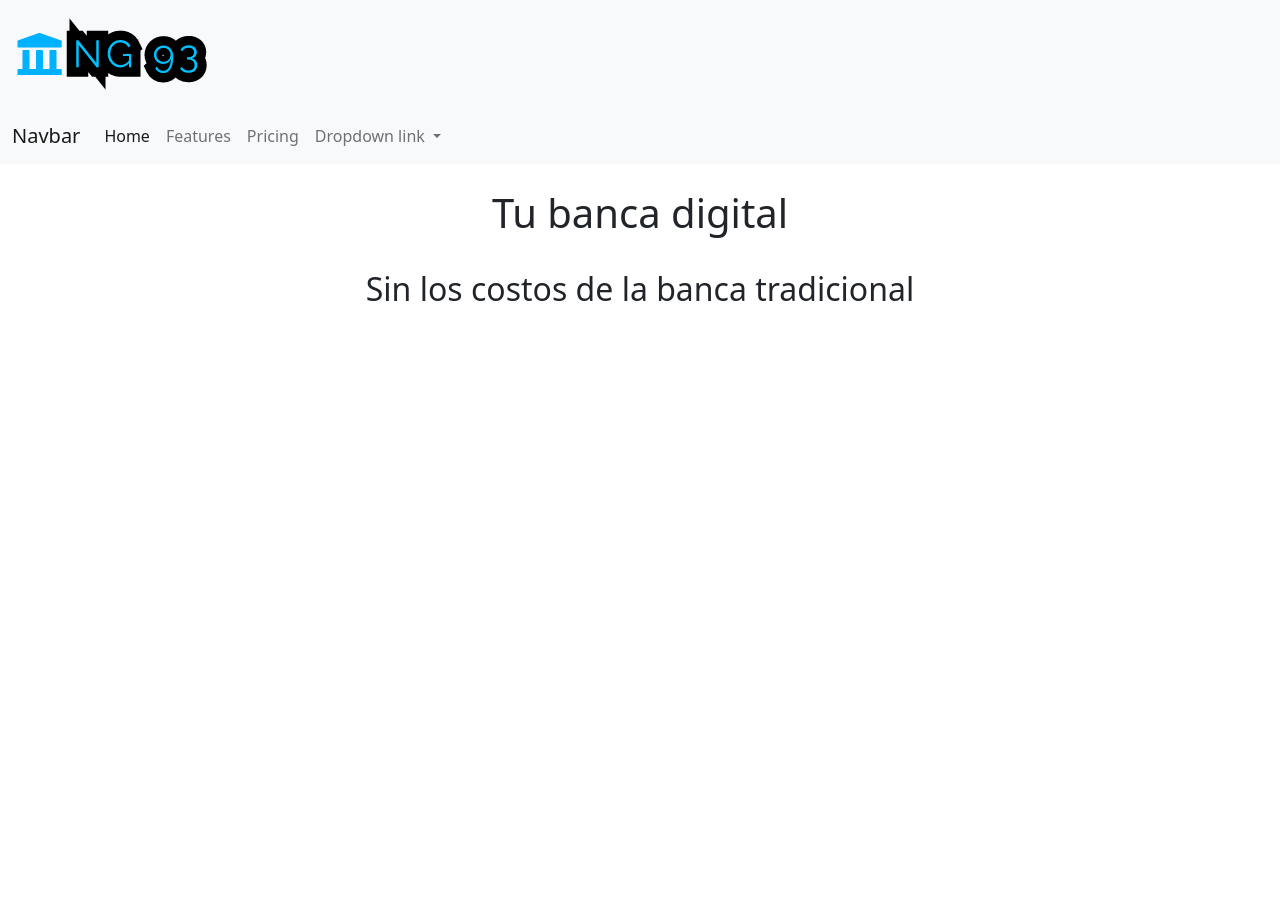
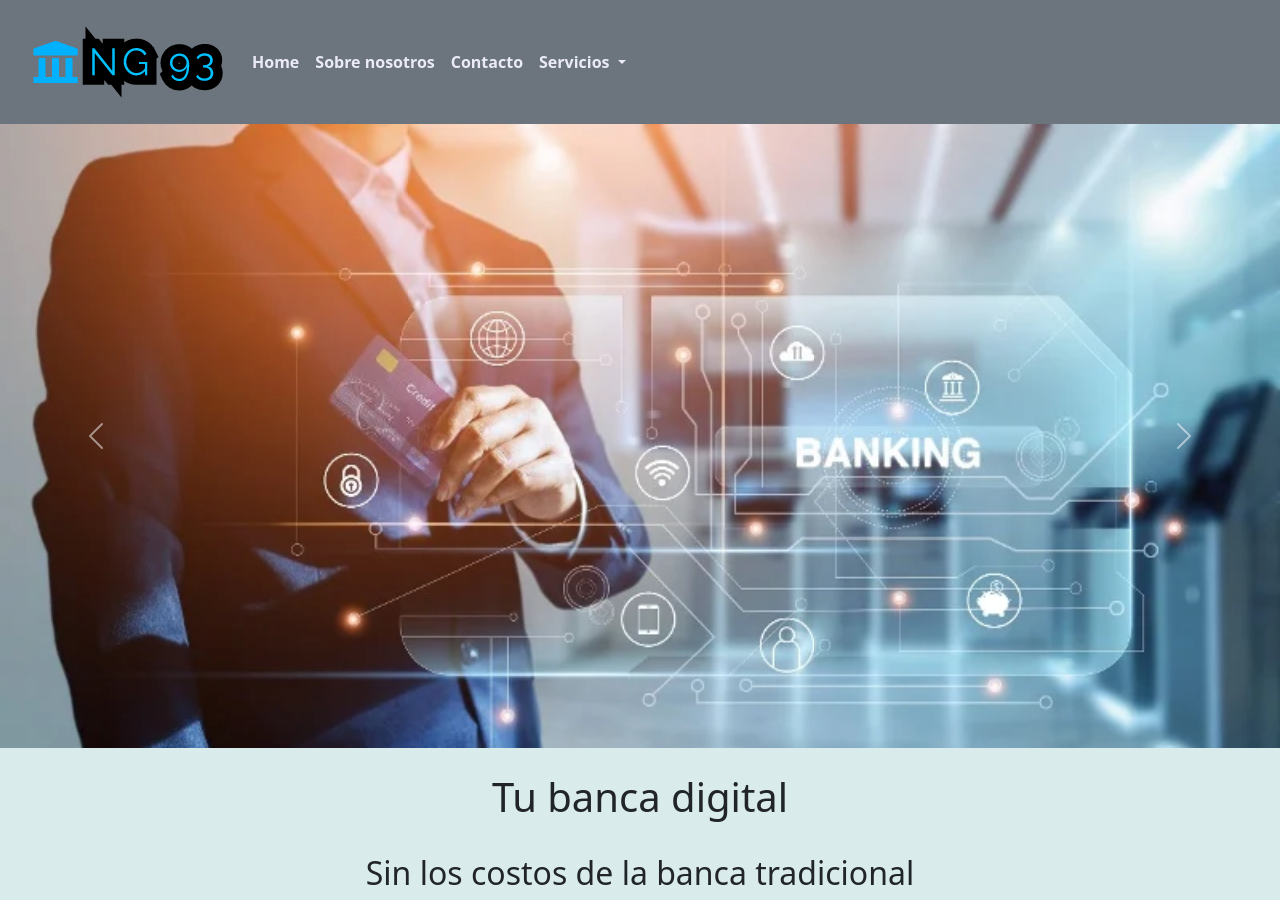
Before and after one commit to ngj93/proyectofinal.GomezIgnacio, a plain HTML site: page index.html in a window 1280 px wide. Before the commit the page ends 800 px from the top, so only its background shows below. Drawn offline with nearby package versions, Linux system fonts and the light colour scheme.

Commit message:
agregando bootstrap al proyecto

```diff
--- a/estilo.css
+++ b/estilo.css
@@ -12,5 +12,13 @@ h2 {
   text-align: center;
 }
 body {
-  background-color: rgb(217, 233, 232);
+  background-color: rgb(217, 235, 235);
 }
+#menu a {
+  font-size: 20;
+  font-weight: bold;
+  color: rgb(235, 235, 247);
+}
+.carousel-inner {
+  max-height: 39rem;
+}
--- a/index.html
+++ b/index.html
@@ -4,53 +4,76 @@
     <meta charset="UTF-8">
     <meta http-equiv="X-UA-Compatible" content="IE=edge">
     <meta name="viewport" content="width=device-width, initial-scale=1.0">
-    <link rel="stylesheet"
+
+
+
+    <link href="https://cdn.jsdelivr.net/npm/bootstrap@5.1.3/dist/css/bootstrap.min.css" rel="stylesheet" integrity="sha384-1BmE4kWBq78iYhFldvKuhfTAU6auU8tT94WrHftjDbrCEXSU1oBoqyl2QvZ6jIW3" crossorigin="anonymous">
+    <link
+    rel="stylesheet"
     href="https://cdnjs.cloudflare.com/ajax/libs/animate.css/4.1.1/animate.min.css"/>
     <link rel="stylesheet" href="estilo.css">
-    <link href="https://cdn.jsdelivr.net/npm/bootstrap@5.1.3/dist/css/bootstrap.min.css" rel="stylesheet" integrity="sha384-1BmE4kWBq78iYhFldvKuhfTAU6auU8tT94WrHftjDbrCEXSU1oBoqyl2QvZ6jIW3" crossorigin="anonymous">
     <title>web banco digital</title>
+
 </head>
 
 <body>
-    <nav class="navbar navbar-light bg-light">
+
+
+    <nav class="navbar navbar-expand-lg navbar-light bg-secondary p-3" id="menu" >
         <div class="container-fluid">
           <a class="navbar-brand" href="#">
-            <img src="./imagenes/LogoMakr-4uYfSb.png" alt="logo" class="animate__animated animate__backInDown" >
+            <img src="./imagenes/LogoMakr-4uYfSb.png" alt="logo" width="200">
 
           </a>
-        </div>
-    </nav>
-    <nav class="navbar navbar-expand-lg navbar-light bg-light">
-        <div class="container-fluid">
-          <a class="navbar-brand" href="#">Navbar</a>
           <button class="navbar-toggler" type="button" data-bs-toggle="collapse" data-bs-target="#navbarNavDropdown" aria-controls="navbarNavDropdown" aria-expanded="false" aria-label="Toggle navigation">
             <span class="navbar-toggler-icon"></span>
           </button>
           <div class="collapse navbar-collapse" id="navbarNavDropdown">
             <ul class="navbar-nav">
               <li class="nav-item">
-                <a class="nav-link active" aria-current="page" href="#">Home</a>
+                <a class="nav-link active" aria-current="page" href="index.html">Home</a>
               </li>
               <li class="nav-item">
-                <a class="nav-link" href="#">Features</a>
+                <a class="nav-link" href="#">Sobre nosotros</a>
               </li>
               <li class="nav-item">
-                <a class="nav-link" href="#">Pricing</a>
+                <a class="nav-link" href="#">Contacto</a>
               </li>
               <li class="nav-item dropdown">
                 <a class="nav-link dropdown-toggle" href="#" id="navbarDropdownMenuLink" role="button" data-bs-toggle="dropdown" aria-expanded="false">
-                  Dropdown link
+                  Servicios
                 </a>
-                <ul class="dropdown-menu" aria-labelledby="navbarDropdownMenuLink">
-                  <li><a class="dropdown-item" href="#">Action</a></li>
-                  <li><a class="dropdown-item" href="#">Another action</a></li>
-                  <li><a class="dropdown-item" href="#">Something else here</a></li>
+                <ul class="dropdown-menu" aria-labelledby="navbarDropdownMenuLink" >
+                  <li><a class="dropdown-item" href="#">Crear Cuenta</a></li>
+                  <li><a class="dropdown-item" href="#">Cerrar Cuneta</a></li>
+                  <li><a class="dropdown-item" href="#">Solicitar tarjeta</a></li>
                 </ul>
               </li>
             </ul>
           </div>
         </div>
       </nav>
+      <div id="carouselExampleControls" class="carousel slide" data-bs-ride="carousel">
+        <div class="carousel-inner">
+          <div class="carousel-item active" data-bs-interval="3000">
+            <img src="./imagenes/slide-1.jpg" class="d-block w-100" alt=slide1">
+          </div>
+          <div class="carousel-item" data-bs-interval="3000">
+            <img src="./imagenes/slide-2.webp" class="d-block w-100" alt="slide2">
+          </div>
+          <div class="carousel-item" data-bs-interval="3000">
+            <img src="./imagenes/slide-3.jpg" class="d-block w-100" alt="slide3">
+          </div>
+        </div>
+        <button class="carousel-control-prev" type="button" data-bs-target="#carouselExampleControls" data-bs-slide="prev">
+          <span class="carousel-control-prev-icon" aria-hidden="true"></span>
+          <span class="visually-hidden">Previous</span>
+        </button>
+        <button class="carousel-control-next" type="button" data-bs-target="#carouselExampleControls" data-bs-slide="next">
+          <span class="carousel-control-next-icon" aria-hidden="true"></span>
+          <span class="visually-hidden">Next</span>
+        </button>
+      </div>
 
 
 
@@ -59,9 +82,9 @@
 
 
 
-    <header>
+    <section>
         <h1 class="animate__animated animate__bounce"> Tu banca digital</h1>
-    </header>
+    </section>
     <main>
         <h2 class="animate__animated animate__backInUp">Sin los costos de la banca tradicional</h2>
     </main>
@@ -71,6 +94,6 @@
 
 
 
-
+    <script src="https://cdn.jsdelivr.net/npm/bootstrap@5.1.3/dist/js/bootstrap.bundle.min.js" integrity="sha384-ka7Sk0Gln4gmtz2MlQnikT1wXgYsOg+OMhuP+IlRH9sENBO0LRn5q+8nbTov4+1p" crossorigin="anonymous"></script>
 </body>
 </html>
```
Also changed, not shown: imagenes/slide-1.jpg (added), imagenes/slide-2.webp (added), imagenes/slide-3.jpg (added), imagenes/slide-4.jpg (added).
